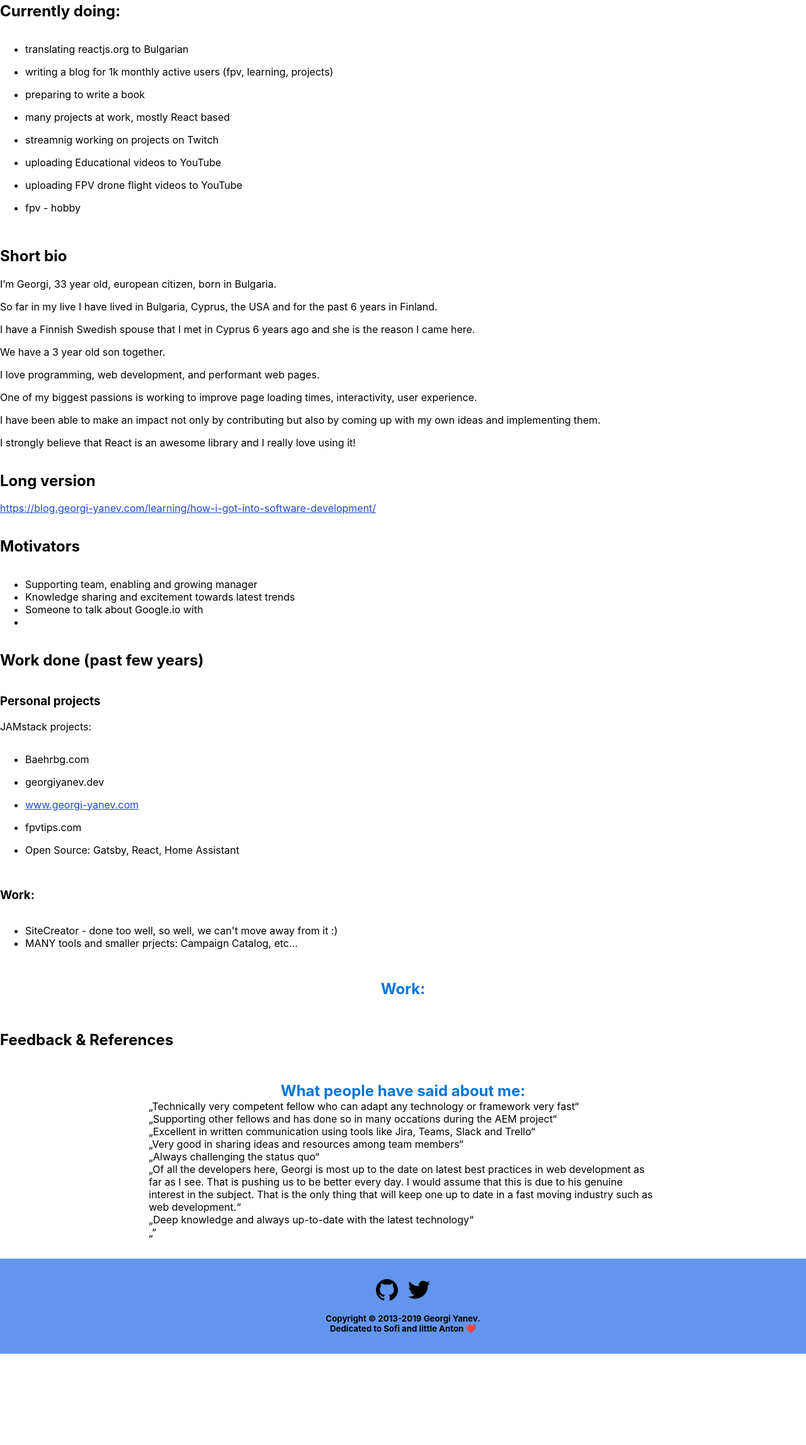
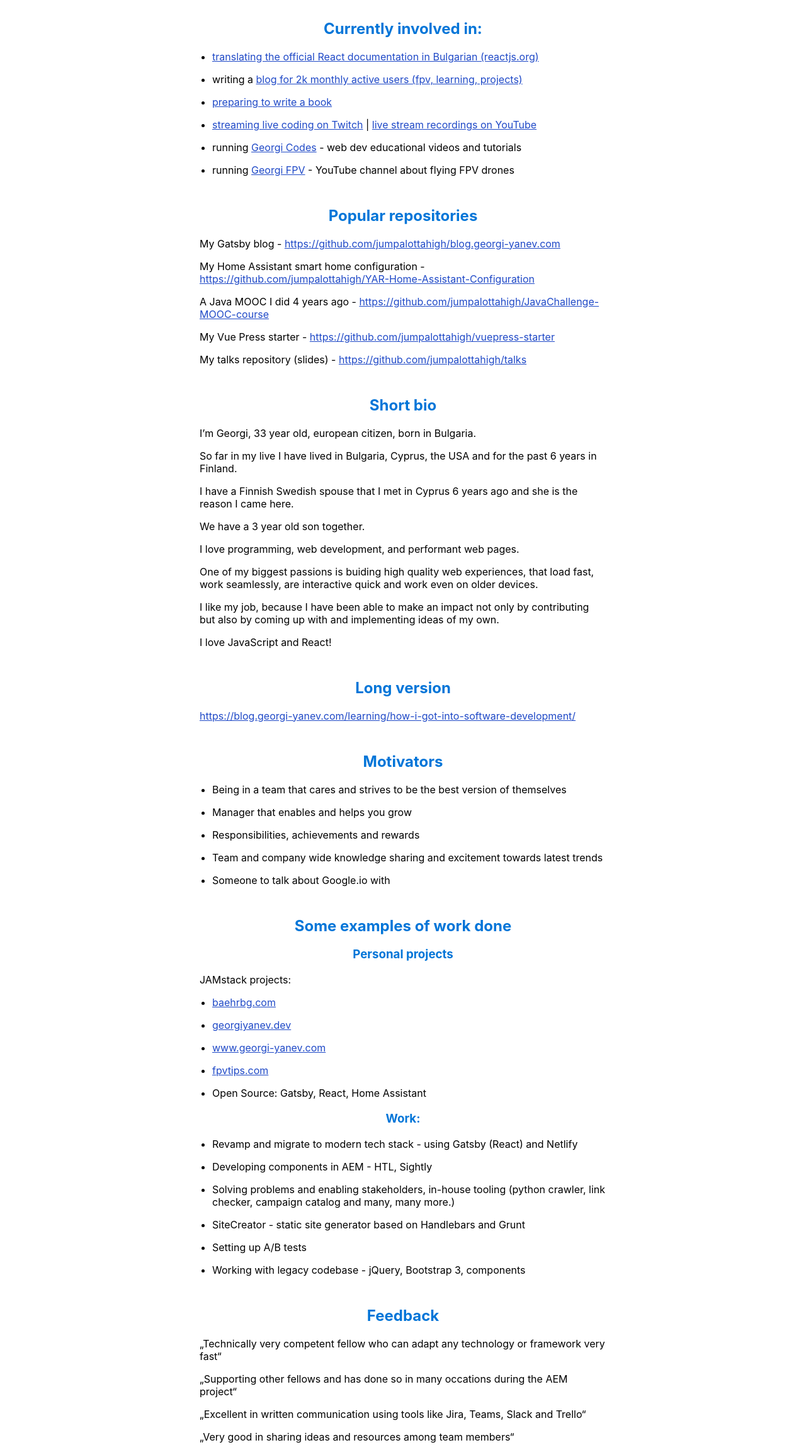
Before and after one commit to jumpalottahigh/www.georgi-yanev.com, a Gatsby site: page /bio in a window 1280 px wide. Shown: the part 99-2394 px from the top of the page at 63% size. Before the commit the page ends 2249 px from the top, so only its background shows below. Built offline with nearby package versions, Linux system fonts and the light colour scheme; Gatsby itself is replaced by a stand-in of ours.

Commit message:
Clean up, refactor, add animation

```diff
--- a/src/components/Home/GithubActivity/GithubActivity.js
+++ b/src/components/Home/GithubActivity/GithubActivity.js
@@ -1,4 +1,5 @@
 import React, { Component, Fragment } from 'react'
+import { Fade } from 'react-reveal'
 import GithubEvent from './GithubEvent'
 import './GithubActivity.css'
 import Button from '../../elements/Button/Button.js'
@@ -72,7 +73,9 @@ class GithubActivity extends Component {
           </Fragment>
         ) : (
           this.state.githubPublicActivity.map(item => (
-            <GithubEvent key={item.id} data={item} />
+            <Fade key={item.id}>
+              <GithubEvent data={item} />
+            </Fade>
           ))
         )}
       </section>
--- a/src/components/References/index.js
+++ /dev/null
@@ -1,37 +0,0 @@
-import React from 'react'
-import styled from 'styled-components'
-import H2 from '../elements/H2/H2'
-
-const whatPeopleHaveSaidAboutMe = [
-  'Technically very competent fellow who can adapt any technology or framework very fast',
-  'Supporting other fellows and has done so in many occations during the AEM project',
-  'Excellent in written communication using tools like Jira, Teams, Slack and Trello',
-  'Very good in sharing ideas and resources among team members',
-  'Always challenging the status quo',
-  'Of all the developers here, Georgi is most up to the date on latest best practices in web development as far as I see. That is pushing us to be better every day. I would assume that this is due to his genuine interest in the subject. That is the only thing that will keep one up to date in a fast moving industry such as web development.',
-  'Deep knowledge and always up-to-date with the latest technology',
-  '',
-]
-
-const Container = styled.section`
-  display: flex;
-  flex-direction: column;
-
-  .inner {
-    max-width: 80ch;
-    margin: 0 auto;
-  }
-`
-
-const Links = () => (
-  <Container>
-    <H2>What people have said about me:</H2>
-    <div className="inner">
-      {whatPeopleHaveSaidAboutMe.map((link, index) => (
-        <div key={index}>&bdquo;{link}&ldquo;</div>
-      ))}
-    </div>
-  </Container>
-)
-
-export default Links
--- a/src/components/Work/index.js
+++ /dev/null
@@ -1,34 +0,0 @@
-import React from 'react'
-import styled from 'styled-components'
-import H2 from '../elements/H2/H2'
-
-// const work = [
-//   {
-//     what: 'Python Crawler',
-//     implementation: '',
-//     result: '',
-//   },
-// ]
-
-const Container = styled.section`
-  display: flex;
-  flex-direction: column;
-
-  .inner {
-    max-width: 80ch;
-    margin: 0 auto;
-  }
-`
-
-const Links = () => (
-  <Container>
-    <H2>Work:</H2>
-    {/* <div className="inner">
-      {work.map((link, index) => (
-        <div key={index}>&bdquo;{link}&ldquo;</div>
-      ))}
-    </div> */}
-  </Container>
-)
-
-export default Links
--- a/src/pages/bio.mdx
+++ /dev/null
@@ -1,72 +0,0 @@
-import Layout from '../components/Layout/layout'
-import References from '../components/References'
-import Work from '../components/Work'
-
-<Layout>
-
-## Currently doing:
-
-- translating reactjs.org to Bulgarian
-- writing a blog for 1k monthly active users (fpv, learning, projects)
-- preparing to write a book
-- many projects at work, mostly React based
-- streamnig working on projects on Twitch
-- uploading Educational videos to YouTube
-- uploading FPV drone flight videos to YouTube
-
-- fpv - hobby
-
-## Short bio
-
-I’m Georgi, 33 year old, european citizen, born in Bulgaria.
-
-So far in my live I have lived in Bulgaria, Cyprus, the USA and for the past 6 years in Finland.
-
-I have a Finnish Swedish spouse that I met in Cyprus 6 years ago and she is the reason I came here.
-
-We have a 3 year old son together.
-
-I love programming, web development, and performant web pages.
-
-One of my biggest passions is working to improve page loading times, interactivity, user experience.
-
-I have been able to make an impact not only by contributing but also by coming up with my own ideas and implementing them.
-
-I strongly believe that React is an awesome library and I really love using it!
-
-## Long version
-
-https://blog.georgi-yanev.com/learning/how-i-got-into-software-development/
-
-## Motivators
-
-- Supporting team, enabling and growing manager
-- Knowledge sharing and excitement towards latest trends
-- Someone to talk about Google.io with
--
-
-## Work done (past few years)
-
-### Personal projects
-
-JAMstack projects:
-
-- Baehrbg.com
-- georgiyanev.dev
-- www.georgi-yanev.com
-- fpvtips.com
-
-- Open Source: Gatsby, React, Home Assistant
-
-### Work:
-
-- SiteCreator - done too well, so well, we can't move away from it :)
-- MANY tools and smaller prjects: Campaign Catalog, etc...
-
-<Work />
-
-## Feedback & References
-
-<References />
-
-</Layout>
--- /dev/null
+++ b/src/pages/bio/_Container.js
@@ -0,0 +1,26 @@
+import React from 'react'
+import styled from 'styled-components'
+
+const StyledContainer = styled.div`
+  h2,
+  h3 {
+    color: #0275d8;
+    text-align: center;
+  }
+
+  h2 {
+    margin-top: 3rem;
+  }
+
+  p,
+  ul li {
+    max-width: 64ch;
+    margin: 1rem auto;
+  }
+`
+
+const Container = ({ children }) => (
+  <StyledContainer>{children}</StyledContainer>
+)
+
+export default Container
--- /dev/null
+++ b/src/pages/bio/index.mdx
@@ -0,0 +1,100 @@
+import Layout from '../../components/Layout/layout'
+import Container from './_Container'
+
+<Layout>
+
+<Container>
+
+## Currently involved in:
+
+- [translating the official React documentation in Bulgarian (reactjs.org)](https://github.com/reactjs/bg.reactjs.org/pulls?q=is%3Apr+author%3Ajumpalottahigh)
+- writing a [blog for 2k monthly active users (fpv, learning, projects)](https://blog.georgi-yanev.com/)
+- [preparing to write a book](https://blog.georgi-yanev.com/learning/writing-a-book/)
+- [streaming live coding on Twitch](https://www.twitch.tv/jumpalottahigh) | [live stream recordings on YouTube](https://www.youtube.com/watch?v=mHGRlBs0KYs&list=PLxuusHIzi2UozF9QH2h4WAAYGc1AIP2X2&index=39)
+- running [Georgi Codes](https://www.youtube.com/channel/UCHH7NUqRBkcCUnfT9e60xPw/videos) - web dev educational videos and tutorials
+- running [Georgi FPV](https://www.youtube.com/channel/UC2gwYMcfb0Oz_fl9W1uTV2Q/videos) - YouTube channel about flying FPV drones
+
+## Popular repositories
+
+My Gatsby blog - https://github.com/jumpalottahigh/blog.georgi-yanev.com
+
+My Home Assistant smart home configuration - https://github.com/jumpalottahigh/YAR-Home-Assistant-Configuration
+
+A Java MOOC I did 4 years ago - https://github.com/jumpalottahigh/JavaChallenge-MOOC-course
+
+My Vue Press starter - https://github.com/jumpalottahigh/vuepress-starter
+
+My talks repository (slides) - https://github.com/jumpalottahigh/talks
+
+## Short bio
+
+I’m Georgi, 33 year old, european citizen, born in Bulgaria.
+
+So far in my live I have lived in Bulgaria, Cyprus, the USA and for the past 6 years in Finland.
+
+I have a Finnish Swedish spouse that I met in Cyprus 6 years ago and she is the reason I came here.
+
+We have a 3 year old son together.
+
+I love programming, web development, and performant web pages.
+
+One of my biggest passions is buiding high quality web experiences, that load fast, work seamlessly, are interactive quick and work even on older devices.
+
+I like my job, because I have been able to make an impact not only by contributing but also by coming up with and implementing ideas of my own.
+
+I love JavaScript and React!
+
+## Long version
+
+https://blog.georgi-yanev.com/learning/how-i-got-into-software-development/
+
+## Motivators
+
+- Being in a team that cares and strives to be the best version of themselves
+- Manager that enables and helps you grow
+- Responsibilities, achievements and rewards
+- Team and company wide knowledge sharing and excitement towards latest trends
+- Someone to talk about Google.io with
+
+## Some examples of work done
+
+### Personal projects
+
+JAMstack projects:
+
+- [baehrbg.com](https://www.baehrbg.com)
+- [georgiyanev.dev](https://georgiyanev.dev)
+- [www.georgi-yanev.com](https://www.georgi-yanev.com)
+- [fpvtips.com](https://www.fpvtips.com)
+
+- Open Source: Gatsby, React, Home Assistant
+
+### Work:
+
+- Revamp and migrate to modern tech stack - using Gatsby (React) and Netlify
+- Developing components in AEM - HTL, Sightly
+- Solving problems and enabling stakeholders, in-house tooling (python crawler, link checker, campaign catalog and many, many more.)
+- SiteCreator - static site generator based on Handlebars and Grunt
+- Setting up A/B tests
+- Working with legacy codebase - jQuery, Bootstrap 3, components
+
+## Feedback
+
+&bdquo;Technically very competent fellow who can adapt any technology or framework very fast&ldquo;
+
+&bdquo;Supporting other fellows and has done so in many occations during the AEM project&ldquo;
+
+&bdquo;Excellent in written communication using tools like Jira, Teams, Slack and Trello&ldquo;
+
+&bdquo;Very good in sharing ideas and resources among team members&ldquo;
+
+&bdquo;Always challenging the status quo&ldquo;
+
+&bdquo;Of all the developers here, Georgi is most up to the date on latest best practices in web development as far as I see. That is pushing us to be better every day. I would assume that this is due to his genuine interest in the subject. That is the only thing that will keep one up to date in a fast moving industry such as web development.&ldquo;
+
+&bdquo;Deep knowledge and always up-to-date with the latest technology&ldquo;
+
+## References
+
+</Container>
+</Layout>
```
Also changed, not shown: package.json (+24 -22 lines), src/components/Home/GithubActivity/GithubEvent.js (+5 -5 lines), src/components/Home/Inspirational/Inspirational.js (+9 -11 lines), src/components/Home/Intro/Intro.css (deleted, +0 -40 lines), src/components/Home/Intro/Intro.js (+49 -11 lines), src/components/Home/SkillsOverview/SkillsOverview.js (+4 -6 lines), 1 other file.
